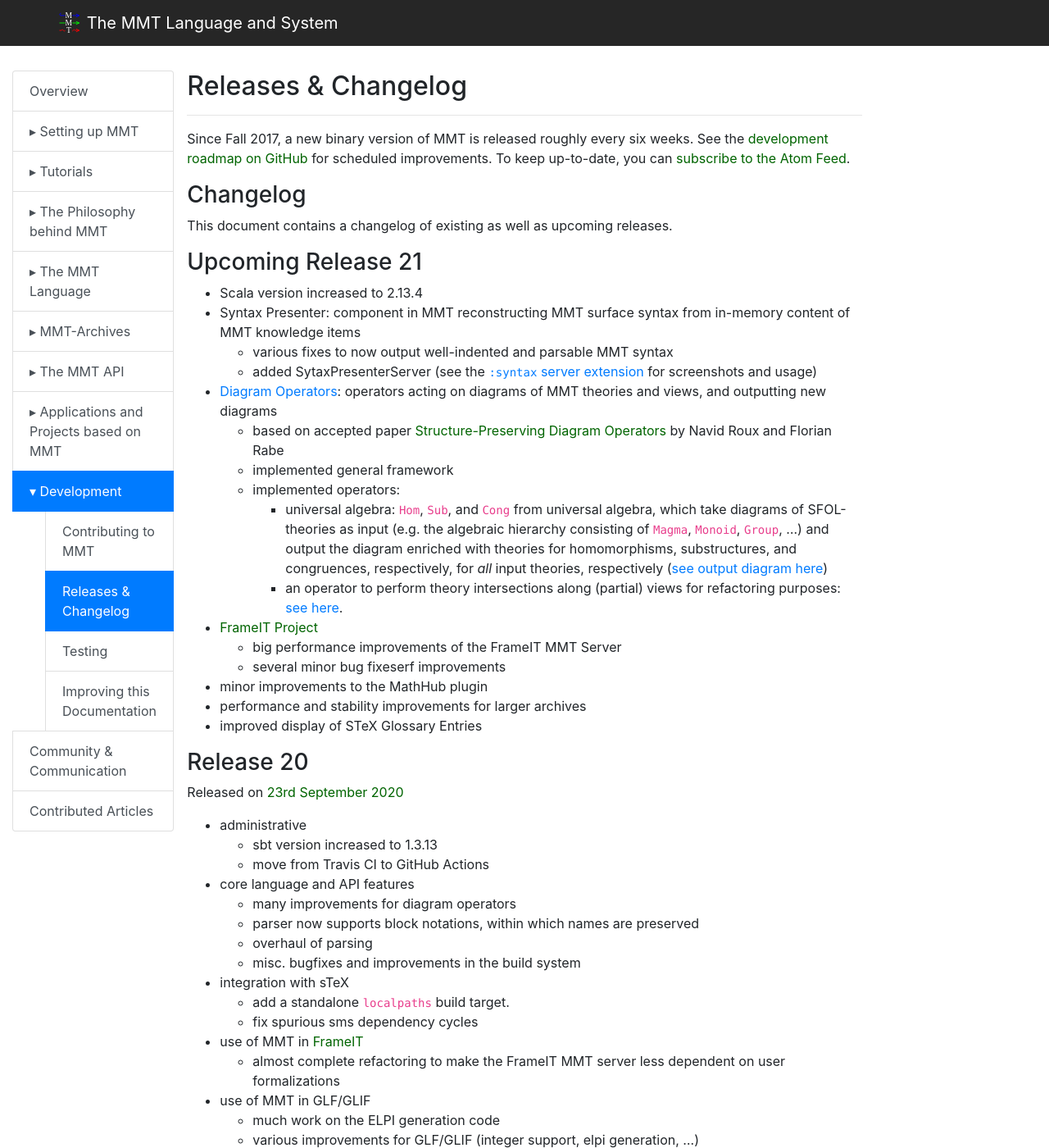
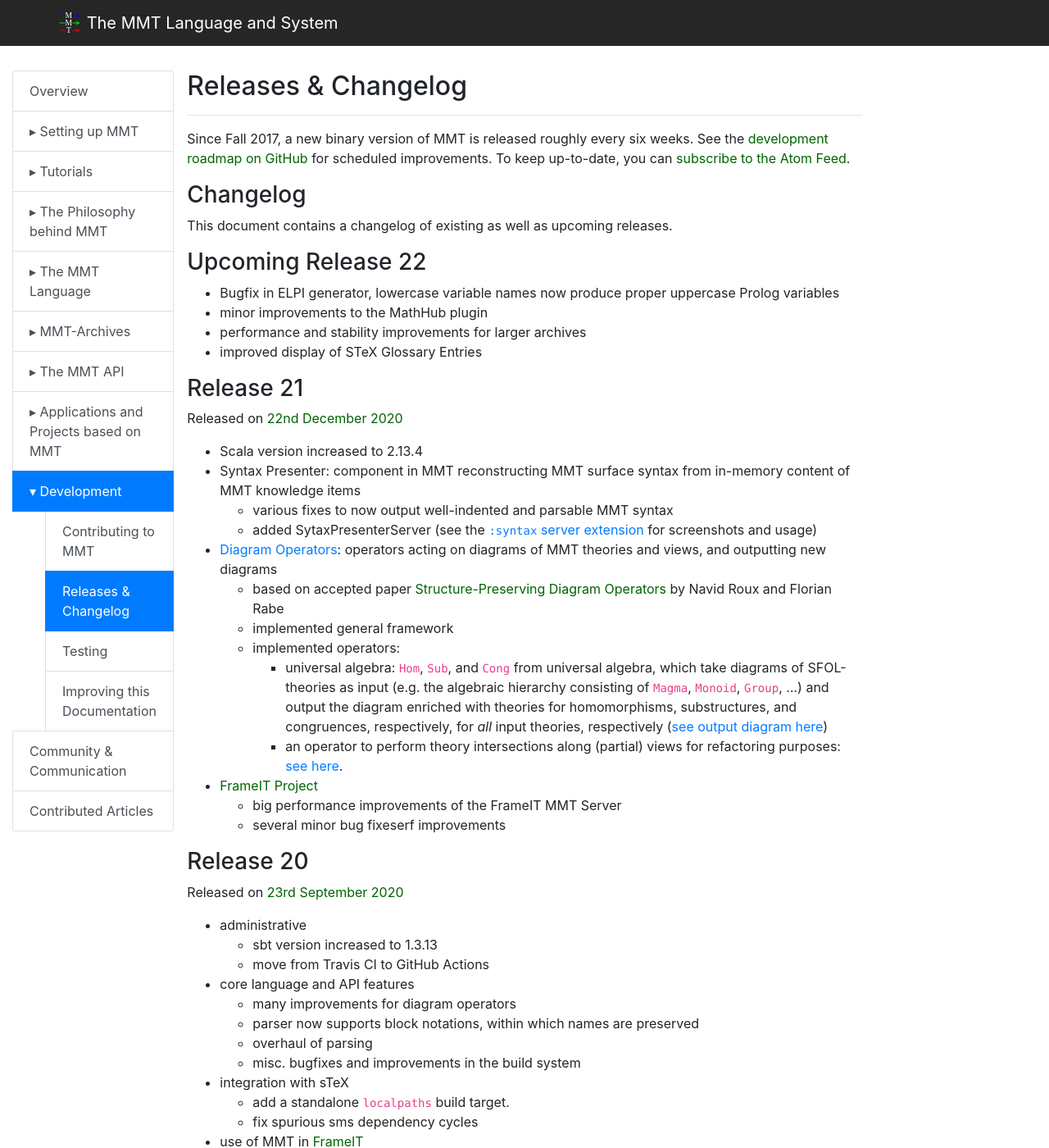
Before and after one commit to UniFormal/uniformal.github.io, a Jekyll site: the page built from doc/development/releases.md, in a window 1280 px wide and 1400 px high. Shown: the whole window at 82% size. Built offline with Jekyll 4.4.1, drawn with Linux system fonts in a browser that asks for light colours.

Commit message:
Adds my contributions to next release, fixes old release
- Finalises release 21 (released in December)
- Introduces upcoming release 22
- Moves @twiesing's additions to correct release
- Adds my contribution to next release

```diff
--- a/doc/development/releases.md
+++ b/doc/development/releases.md
@@ -11,7 +11,16 @@ To keep up-to-date, you can [subscribe to the Atom Feed](https://github.com/Unif
 
 This document contains a changelog of existing as well as upcoming releases.
 
-### Upcoming Release 21
+### Upcoming Release 22
+
+- Bugfix in ELPI generator, lowercase variable names now produce proper uppercase Prolog variables
+- minor improvements to the MathHub plugin
+ - performance and stability improvements for larger archives
+ - improved display of STeX Glossary Entries
+
+### Release 21
+
+Released on [22nd December 2020](https://github.com/UniFormal/MMT/releases/tag/21.0.0)
 
 - Scala version increased to 2.13.4
 - Syntax Presenter: component in MMT reconstructing MMT surface syntax from in-memory content of MMT knowledge items
```
Also changed, not shown: other parts of doc/development/releases.md (+0 -3 lines).
